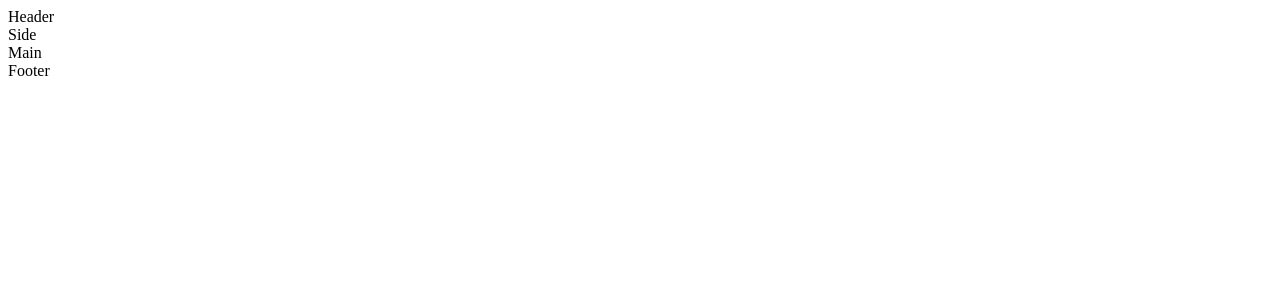
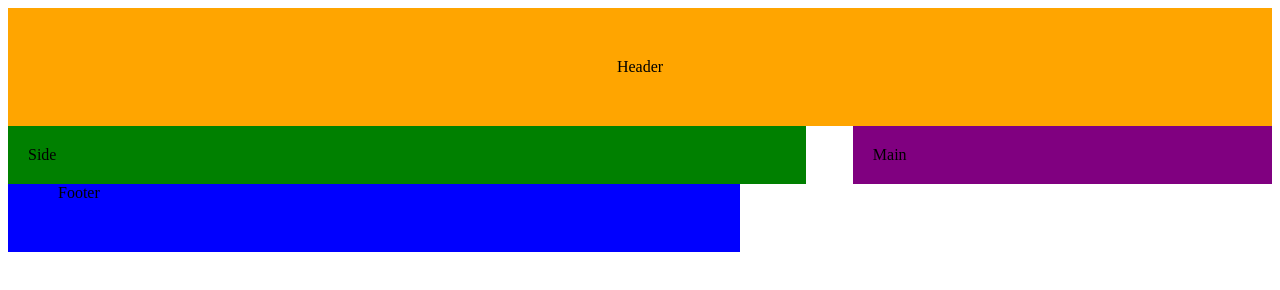
Before and after one commit to ynonye/bootcamp-htmlcss, a plain HTML site: page floats.html in a window 1280 px wide. Drawn offline with Linux system fonts and the light colour scheme.

Commit message:
finishing ex1.

```diff
--- a/floats.css
+++ b/floats.css
@@ -1,3 +1,28 @@
-#head{
-    color: orange;
+#head {
+    background-color: orange;
+    padding: 50px;
+    text-align: center;
+    color: black;
+    size: 100px;
+  }
+#side {
+    float: left;
+    width: 60%;
+    background: #ccc;
+    padding: 20px;
+    background-color: green;
 }
+#main {
+    float: right;
+    width: 30%;
+    background: #ccc;
+    padding: 20px;
+    background-color: purple;
+}
+#footer {
+    float: down;
+    width: 50%;
+    background: #ccc;
+    padding: 50px;
+    background-color: blue;
+}
--- a/floats.html
+++ b/floats.html
@@ -3,6 +3,7 @@
 <head>
     <meta charset="UTF-8">
     <meta name="viewport" content="width=device-width, initial-scale=1.0">
+    <link rel="stylesheet" href="floats.css">
     <title>Floats</title>
 </head>
 <body>
```
